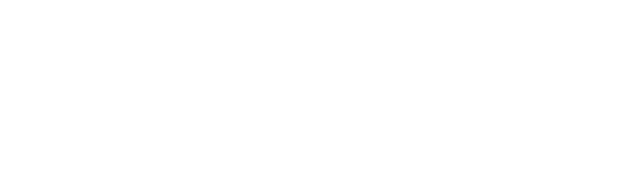
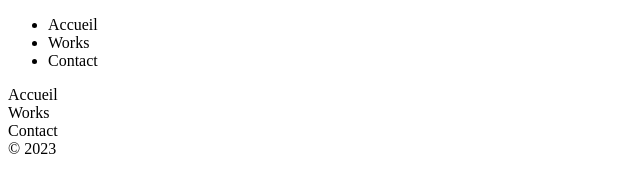
Before and after one commit to yelmouss/firstsession, a plain HTML site: page index.html in a window 1280 px wide. Shown: the whole page, without its empty margins (0-640 px from the left). Drawn offline with Linux system fonts and the light colour scheme.

Commit message:
ajout de quelques balises dans mon index

```diff
--- a/index.html
+++ b/index.html
@@ -1,11 +1,29 @@
 <!DOCTYPE html>
 <html lang="en">
-<head>
-    <meta charset="UTF-8">
-    <meta name="viewport" content="width=device-width, initial-scale=1.0">
+  <head>
+    <meta charset="UTF-8" />
+    <meta name="viewport" content="width=device-width, initial-scale=1.0" />
     <title>Document</title>
-</head>
-<body>
+  </head>
+  <body>
+    <header>
+      <nav>
+        <ul>
+          <li>Accueil</li>
+          <li>Works</li>
+          <li>Contact</li>
+        </ul>
+      </nav>
+    </header>
 
-</body>
+    <main>
+      <section id="Accueil">Accueil</section>
+      <section id="Works">Works</section>
+      <section id="Contact">Contact</section>
+    </main>
+
+    <footer>
+        &copy; 2023
+    </footer>
+  </body>
 </html>
```
